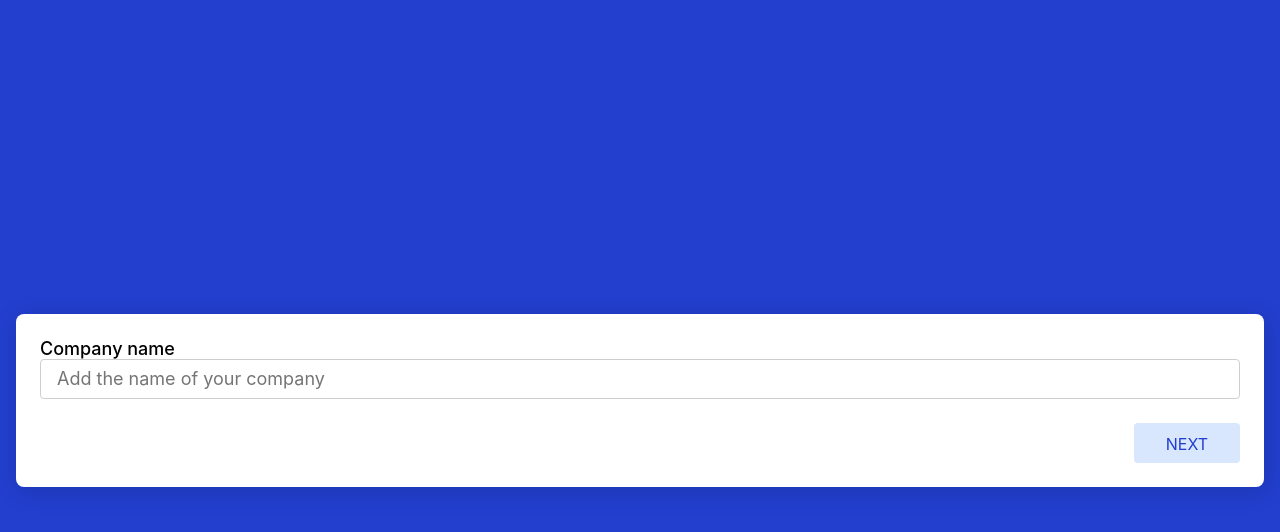
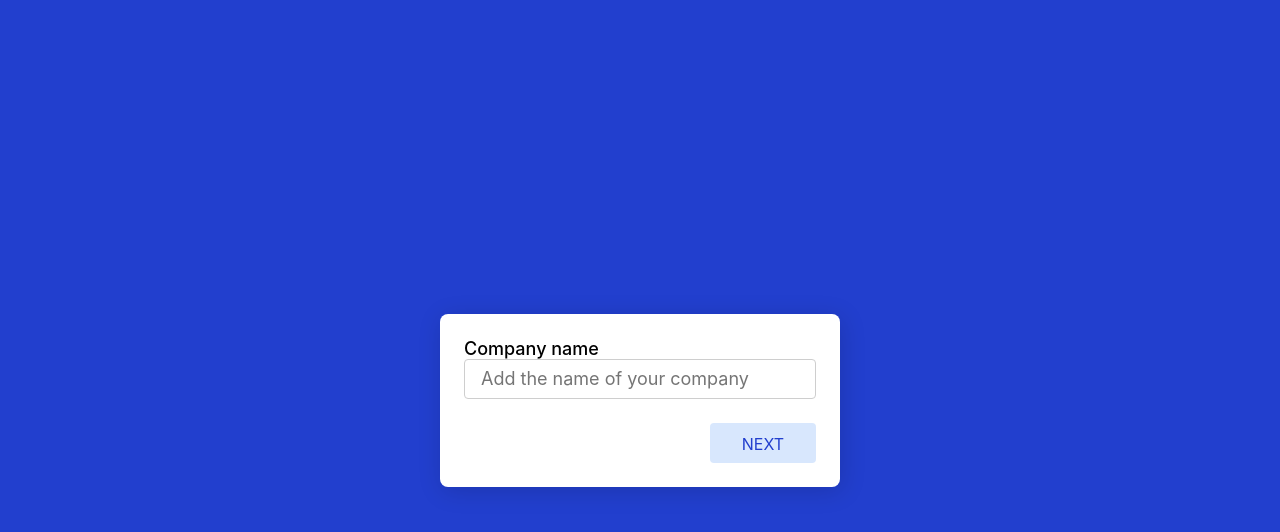
Before and after one commit to christopher77/Testing-Patterns-ACPFC, a React (Create React App) app: page / in a window 1280 px wide. Both pictures are taken after a click on the button "START". Shown: the top 532 px of the page. Built offline with nearby package versions, Linux system fonts and the light colour scheme; a web font is replaced by a local one.

Commit message:
Add stlyes to chart

```diff
--- a/src/App.js
+++ b/src/App.js
@@ -44,16 +44,7 @@ function App() {
     return (
       <div css={styles.centerView}>
         <div css={{ margin: "16px", width: "100%" }}>
-          <h1
-            css={{
-              fontSize: "32px",
-              fontWeight: "bold",
-              marginBottom: "16px",
-              textAlign: "center"
-            }}
-          >
-            Oh My Chart
-          </h1>
+          <h1 css={styles.title}>Oh My Chart</h1>
           <div css={styles.card}>
             <div
               css={{
@@ -81,6 +72,7 @@ function App() {
         saveName={handleCompany}
         label="Company name"
         placeholder="Add the name of your company"
+        nameCompany={nameCompany}
       />
     );
   }
@@ -91,6 +83,7 @@ function App() {
         saveName={handleCreateChild}
         label="Enter the name of the CEO"
         placeholder="Company CEO"
+        nameCompany={nameCompany}
       />
     );
 
--- a/src/form.js
+++ b/src/form.js
@@ -5,7 +5,7 @@ import styles from "./ui/styles";
 import Button from "./ui/button";
 import InputText from "./ui/input-text";
 
-function Form({ label, placeholder, saveName }) {
+function Form({ label, placeholder, saveName, nameCompany }) {
   const [currentValue, setCurrentValue] = React.useState("");
 
   function setName(event) {
@@ -20,11 +20,12 @@ function Form({ label, placeholder, saveName }) {
 
   return (
     <div css={styles.centerView}>
+      <div css={{ width: "100%" }}>
+        {/* <h1 css={{ ...styles.title, fontWeight: 400 }}>{currentValue}</h1> */}
         <form
           onSubmit={setName}
           css={{
             ...styles.card,
-          ...styles.secureArea,
             display: "flex",
             flexDirection: "column",
             alignItems: "flex-start"
@@ -55,6 +56,7 @@ function Form({ label, placeholder, saveName }) {
           </Button>
         </form>
       </div>
+    </div>
   );
 }
 
--- a/src/ui/styles.js
+++ b/src/ui/styles.js
@@ -3,6 +3,12 @@ import React from "react";
 
 const centerView = {
   height: "100vh",
+  justifyContent: "center",
+  alignItems: "center",
+  display: "flex"
+};
+
+const center = {
   justifyContent: "center",
   alignItems: "center",
   display: "flex"
@@ -16,7 +22,16 @@ const card = {
   color: "#000",
   boxShadow: "2px 4px 24px 0 rgba(0, 0, 0, 0.15)",
   boxSizing: "border-box",
-  fontSize: "18px"
+  fontSize: "18px",
+  margin: "auto",
+  maxWidth: 400
+};
+
+const title = {
+  fontSize: "32px",
+  fontWeight: "bold",
+  marginBottom: "16px",
+  textAlign: "center"
 };
 
 const secureArea = {
@@ -26,7 +41,9 @@ const secureArea = {
 const styles = {
   centerView: centerView,
   card: card,
-  secureArea: secureArea
+  secureArea: secureArea,
+  center: center,
+  title: title
 };
 
 export default styles;
```
Lines whose indentation alone changed are shown as unchanged.
